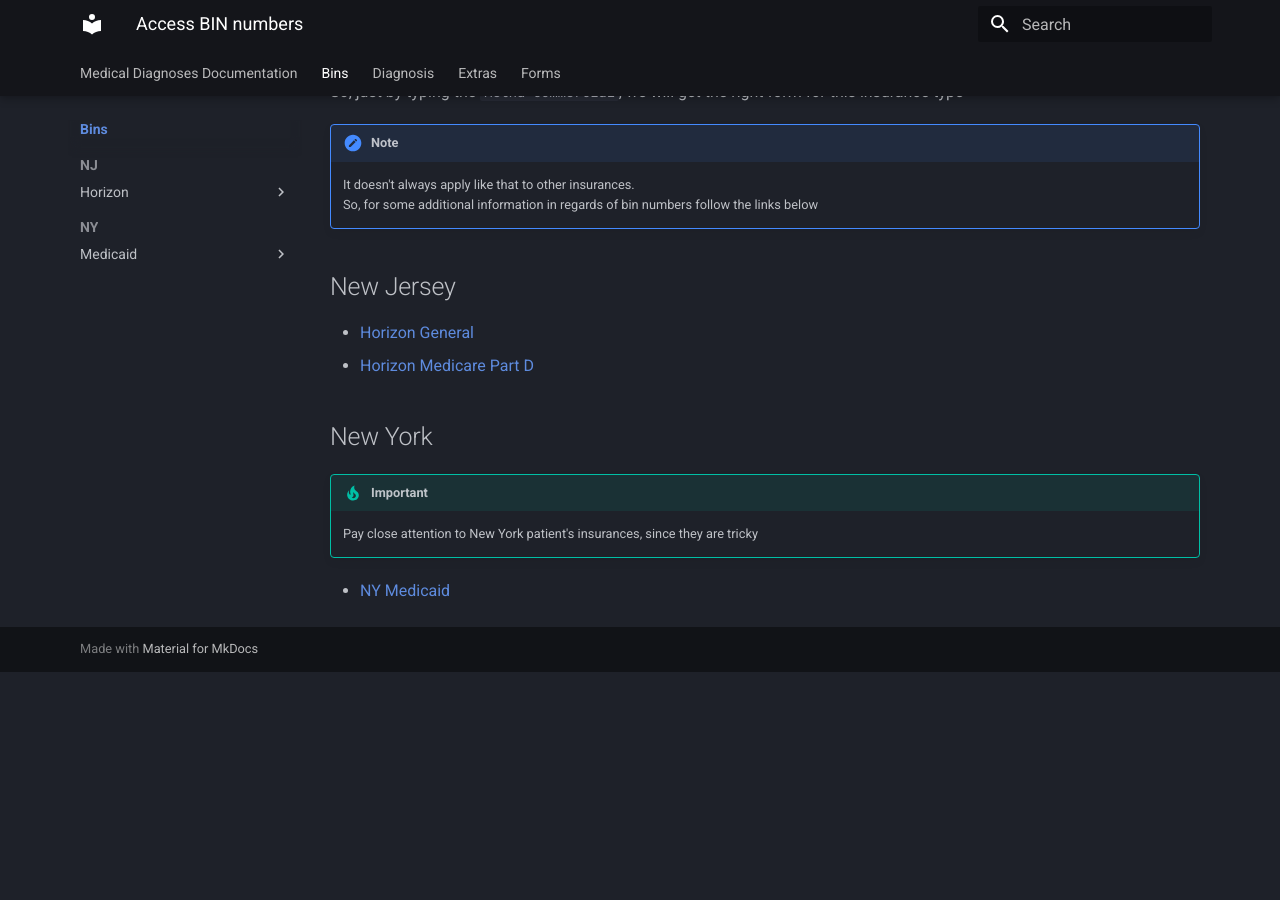
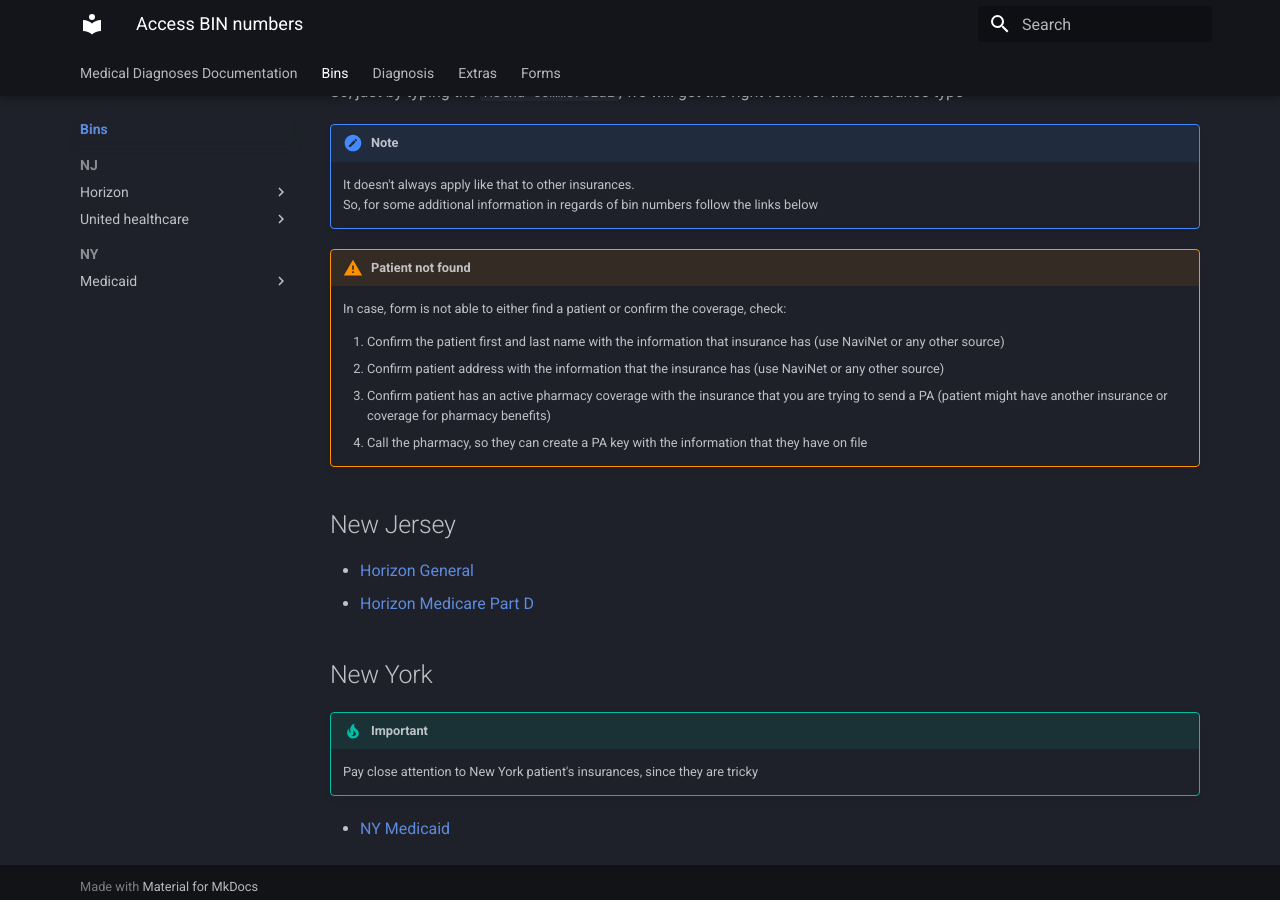
Before and after one commit to rei-cher/server-mkdocs, an MkDocs documentation site: the page built from docs/bins/index.md, in a window 1280 px wide and 900 px high, scrolled down 773 px. Built offline with MkDocs 1.6.1 and Material for MkDocs 9.7.7, drawn with Linux system fonts in a browser that asks for light colours; before the commit the page ends 1445 px from its top, so only the background shows below that.

Commit message:
bin for UNC

```diff
--- a/docs/bins/index.md
+++ b/docs/bins/index.md
@@ -18,6 +18,15 @@ So, just by typing the `Aetna Commercial`, we will get the right form for this i
 !!! note
     It doesn't always apply like that to other insurances. <br/> So, for some additional information in regards of bin numbers follow the links below
 
+!!! warning "Patient not found"
+
+    In case, form is not able to either find a patient or confirm the coverage, check:
+
+    1. Confirm the patient first and last name with the information that insurance has (use NaviNet or any other source)
+    2. Confirm patient address with the information that the insurance has (use NaviNet or any other source)
+    3. Confirm patient has an active pharmacy coverage with the insurance that you are trying to send a PA (patient might have another insurance or coverage for pharmacy benefits)
+    4. Call the pharmacy, so they can create a PA key with the information that they have on file
+
 ## New Jersey
 - [Horizon General](NJ/horizon/general.md)
 - [Horizon Medicare Part D](NJ/horizon/medicare_d.md)
```
Also changed, not shown: docs/bins/NJ/united_healthcare/community.md (added, +4 -0 lines).
